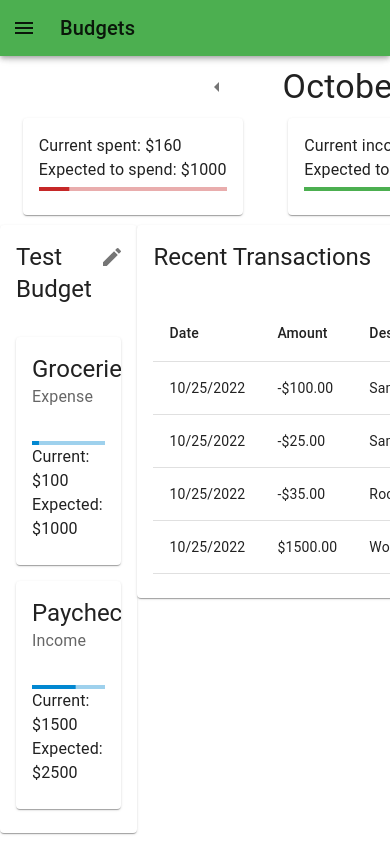
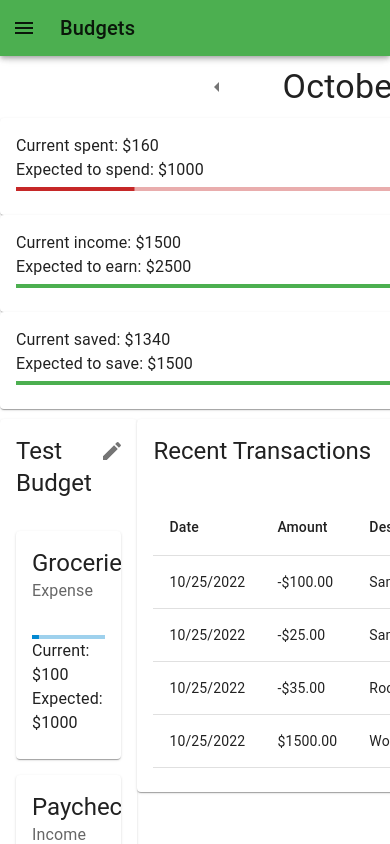
Before and after one commit to ksanman/react-budget-app, a React (Create React App) app: page / in a window 390 px wide. Shown: the top 844 px of the page. Built offline with nearby package versions, Linux system fonts and the light colour scheme.

Commit message:
set spending view for mobile

```diff
--- a/src/Components/month-spending.js
+++ b/src/Components/month-spending.js
@@ -18,7 +18,18 @@ export default function MonthSpending() {
     const currentSaved = currentIncome - currentExpenses;
     const saveColor = currentSaved > 0 ? "primary" : "error";
     return (
-        <Box sx={{display: 'flex', flexDirection: 'row', justifyContent: 'space-around', marginBottom: '10px'}}>
+        <Box sx={{
+            display: 'flex',
+            flexDirection: {
+                xs: 'column',
+                sm: 'column',
+                md: 'column',
+                lg: 'row',
+                xl: 'row'
+            },
+            justifyContent: { lg: 'space-around', md: 'start' },
+             marginBottom: '10px'
+             }}>
             <MonthOverview expected={expectedExpenses} current={currentExpenses} currentLabel={"spent"} expectedLabel={"to spend"} color={"error"} />
             <MonthOverview expected={expectedIncome} current={currentIncome} currentLabel={"income"} expectedLabel={"to earn"} />
             <MonthOverview expected={expectedSave} current={currentSaved} currentLabel={"saved"} expectedLabel={"to save"} color={saveColor} />
```
